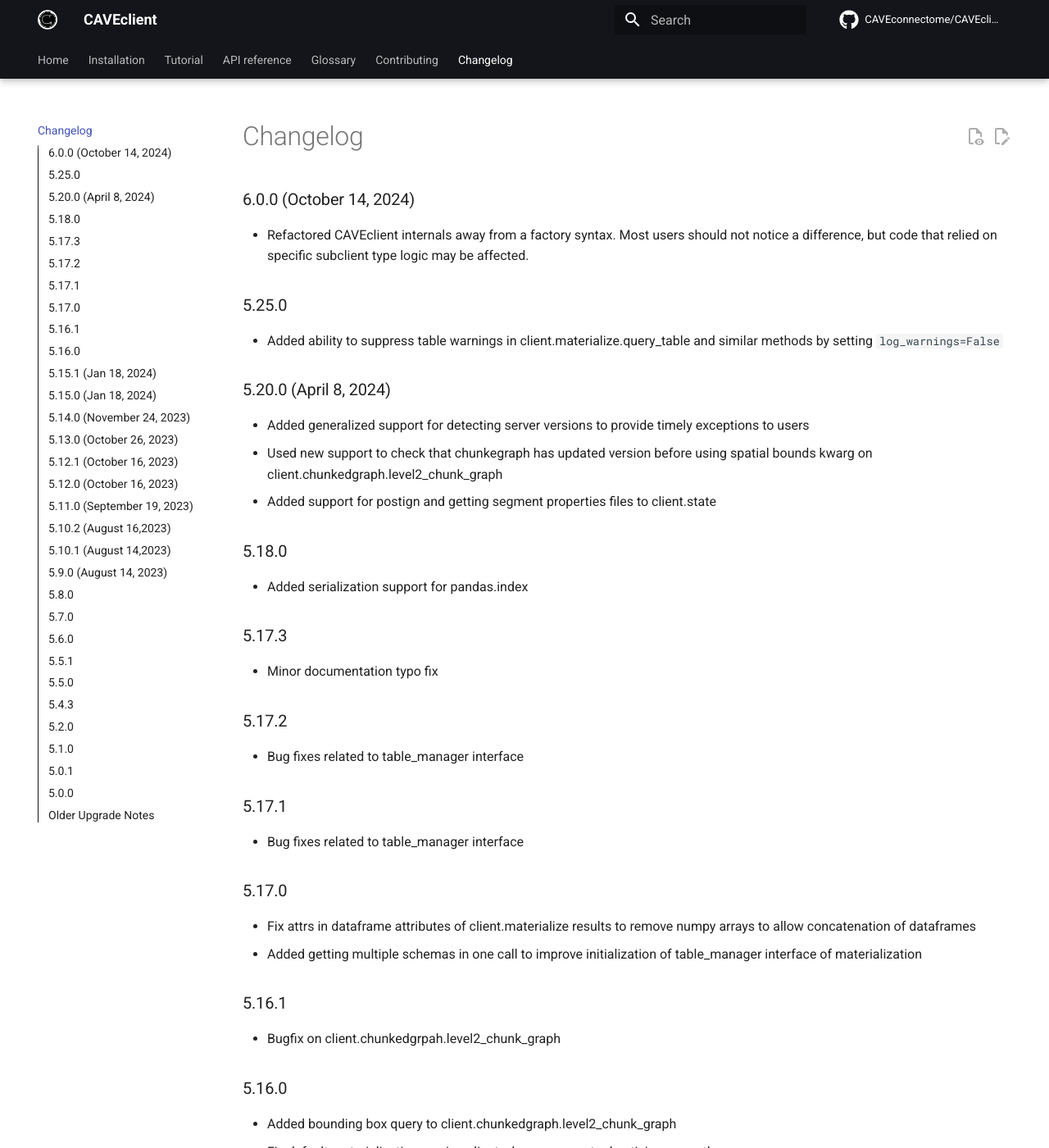
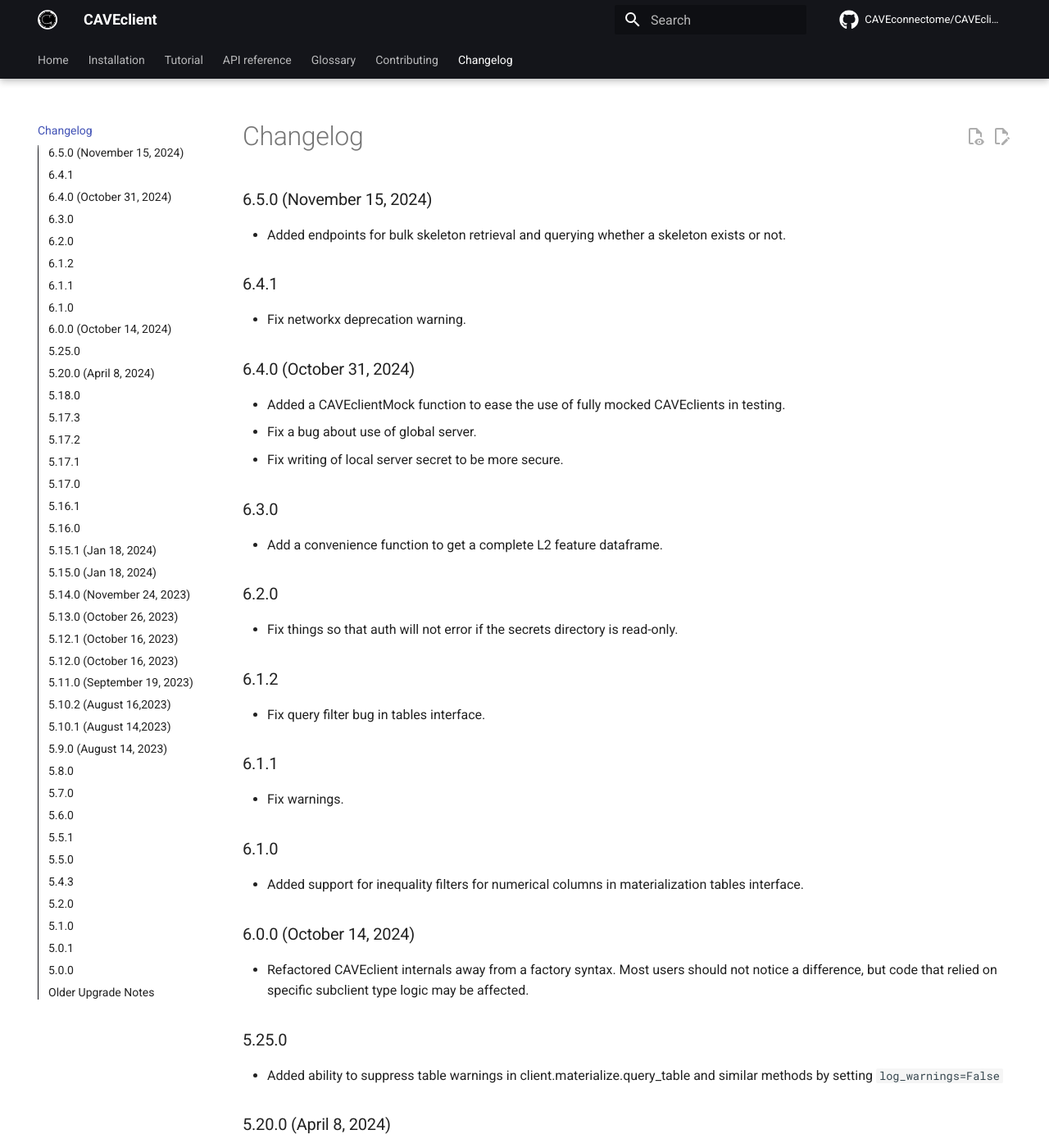
Before and after one commit to CAVEconnectome/CAVEclient, an MkDocs documentation site: the page built from docs/changelog.md, in a window 1280 px wide and 1400 px high. Shown: the whole window at 82% size. Built offline with MkDocs 1.6.1 and Material for MkDocs 9.7.7, drawn with Linux system fonts in a browser that asks for light colours; comment, search, counter and statistics services are not loaded.

Commit message:
Update changelog

```diff
--- a/docs/changelog.md
+++ b/docs/changelog.md
@@ -1,6 +1,40 @@
 ---
 title: Changelog
 ---
+
+## 6.5.0 (November 15, 2024)
+
+- Added endpoints for bulk skeleton retrieval and querying whether a skeleton exists or not.
+
+## 6.4.1
+
+- Fix networkx deprecation warning.
+
+## 6.4.0 (October 31, 2024)
+
+- Added a CAVEclientMock function to ease the use of fully mocked CAVEclients in testing.
+- Fix a bug about use of global server.
+- Fix writing of local server secret to be more secure.
+
+## 6.3.0
+
+- Add a convenience function to get a complete L2 feature dataframe.
+
+## 6.2.0
+
+- Fix things so that auth will not error if the secrets directory is read-only.
+
+## 6.1.2
+
+- Fix query filter bug in tables interface.
+
+## 6.1.1
+
+- Fix warnings.
+
+## 6.1.0
+
+- Added support for inequality filters for numerical columns in materialization tables interface.
 
 ## 6.0.0 (October 14, 2024)
 
```
